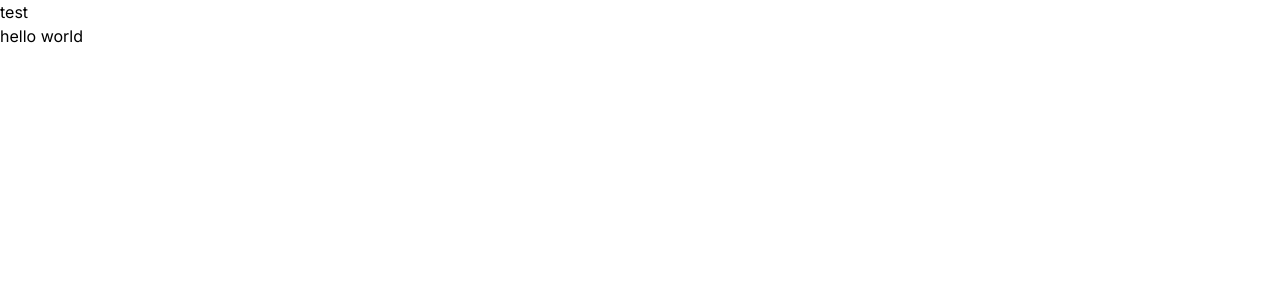
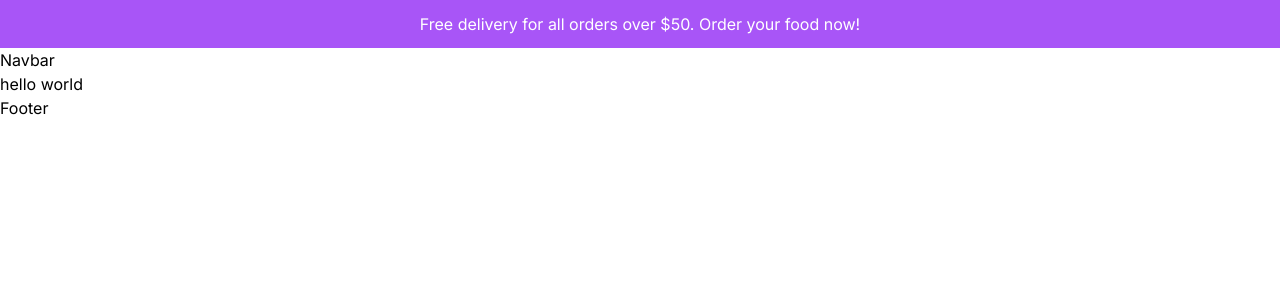
Before and after one commit to IgorLuzarraga/restaurant-ui, a Next.js app: page / in a window 1280 px wide. Shown: the top 300 px of the page. Built offline with nearby package versions, Linux system fonts and the light colour scheme.

Commit message:
Added Notification component

```diff
--- a/src/app/layout.tsx
+++ b/src/app/layout.tsx
@@ -1,6 +1,9 @@
+import Navbar from '@/components/Navbar'
 import './globals.css'
 import type { Metadata } from 'next'
 import { Inter } from 'next/font/google'
+import Footer from '@/components/Footer'
+import Notification from '@/components/Notification'
 
 const inter = Inter({ subsets: ['latin'] })
 
@@ -17,8 +20,10 @@ export default function RootLayout({
   return (
     <html lang="en">
       <body className={inter.className}>
-        test
+        <Notification />
+        <Navbar />
         {children}
+        <Footer />
       </body>
     </html>
   )
--- /dev/null
+++ b/src/components/Footer.tsx
@@ -0,0 +1,11 @@
+import React from 'react'
+
+type Props = {}
+
+const Footer = (props: Props) => {
+    return (
+        <div>Footer</div>
+    )
+}
+
+export default Footer
--- /dev/null
+++ b/src/components/Navbar.tsx
@@ -0,0 +1,11 @@
+import React from 'react'
+
+type Props = {}
+
+const Navbar = (props: Props) => {
+    return (
+        <div>Navbar</div>
+    )
+}
+
+export default Navbar
--- /dev/null
+++ b/src/components/Notification.tsx
@@ -0,0 +1,13 @@
+type Props = {}
+
+const Notification = (props: Props) => {
+    return (
+        <div className="h-12 bg-purple-500 text-white px-4 flex justify-center items-center
+                        text-center text-sm md:text-base cursor-pointer"
+        >
+            Free delivery for all orders over $50. Order your food now!
+        </div>
+    )
+}
+
+export default Notification
```
